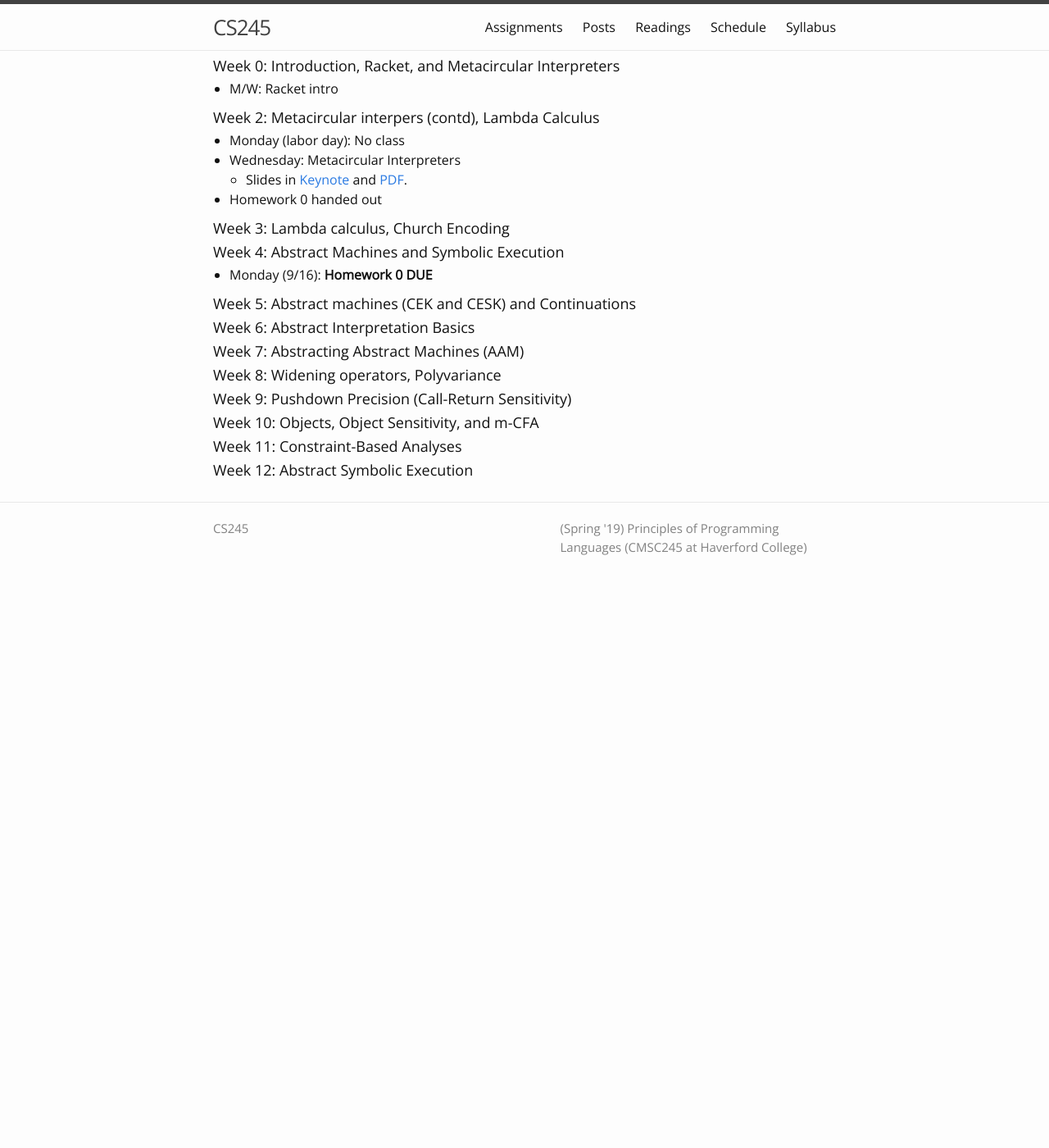
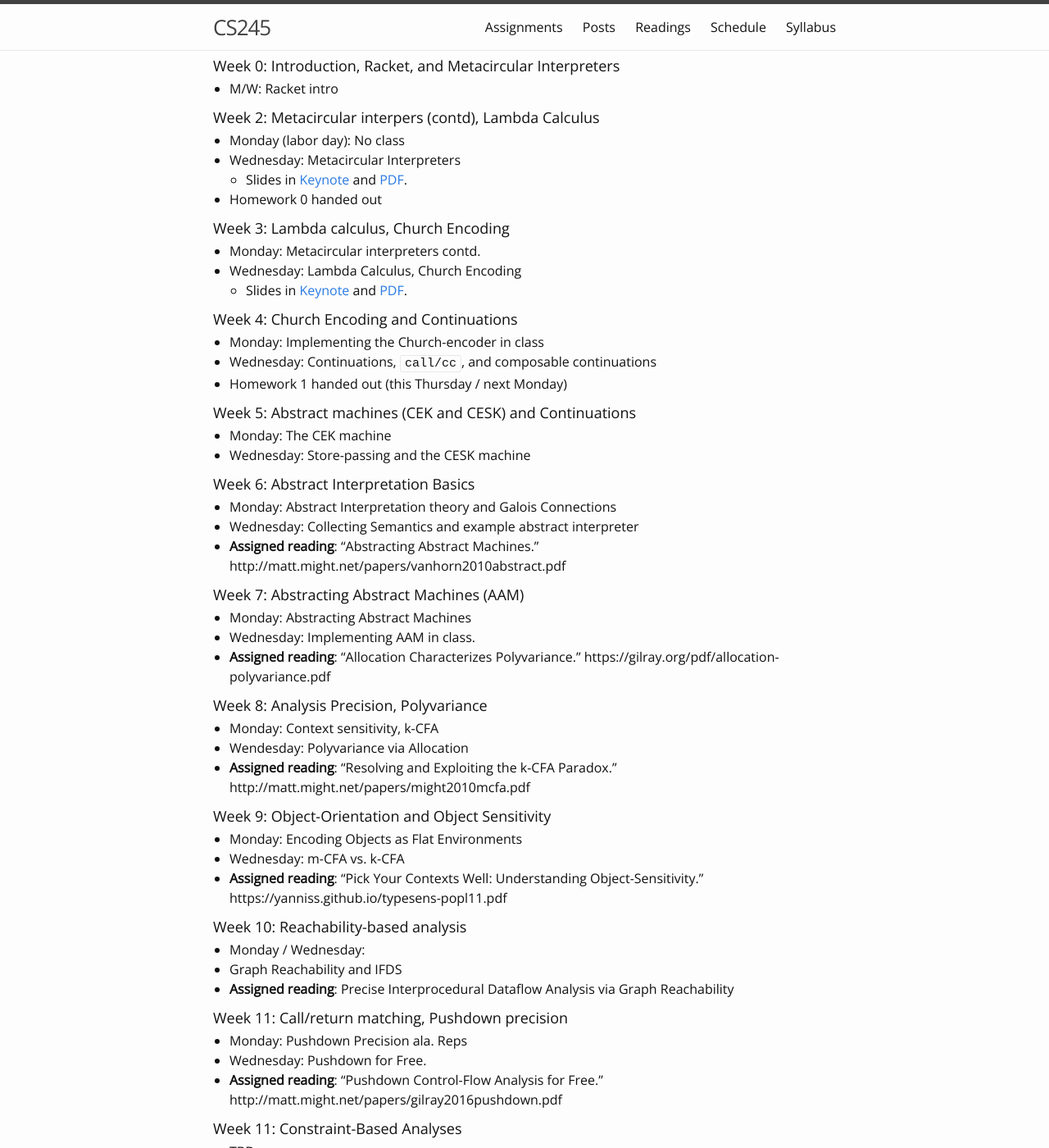
Before and after one commit to kmicinski/program-analysis, a Jekyll site: the page built from schedule.md, in a window 1280 px wide and 1400 px high. Shown: the whole window at 82% size. Built offline with Jekyll 4.4.1, drawn with Linux system fonts in a browser that asks for light colours; nearby versions of some CDN libraries; some of the changed text lies outside the part shown.

Commit message:
schedule

```diff
--- a/schedule.md
+++ b/schedule.md
@@ -16,22 +16,70 @@ layout: page
 
 #### Week 3: Lambda calculus, Church Encoding
 
-#### Week 4: Abstract Machines and Symbolic Execution
+- Monday: Metacircular interpreters contd.
+- Wednesday: Lambda Calculus, Church Encoding
+  - Slides in [Keynote]({{'/assets/slides/lambda-calculus-church-encoding.key' | absolute_url}}) and [PDF]({{'/assets/slides/lambda-calculus-church-encoding.key' | absolute_url}}).
 
-- Monday (9/16): **Homework 0 DUE**
+#### Week 4: Church Encoding and Continuations
+
+- Monday: Implementing the Church-encoder in class
+- Wednesday: Continuations, `call/cc`, and composable continuations
+- Homework 1 handed out (this Thursday / next Monday)
 
 #### Week 5: Abstract machines (CEK and CESK) and Continuations
 
+- Monday: The CEK machine
+- Wednesday: Store-passing and the CESK machine
+
 #### Week 6: Abstract Interpretation Basics
+
+- Monday: Abstract Interpretation theory and Galois Connections
+- Wednesday: Collecting Semantics and example abstract interpreter
+- **Assigned reading**: "Abstracting Abstract Machines." http://matt.might.net/papers/vanhorn2010abstract.pdf
 
 #### Week 7: Abstracting Abstract Machines (AAM)
 
-#### Week 8: Widening operators, Polyvariance
+- Monday: Abstracting Abstract Machines
+- Wednesday: Implementing AAM in class.
+- **Assigned reading**: "Allocation Characterizes Polyvariance." https://gilray.org/pdf/allocation-polyvariance.pdf
 
-#### Week 9: Pushdown Precision (Call-Return Sensitivity)
+#### Week 8: Analysis Precision, Polyvariance
 
-#### Week 10: Objects, Object Sensitivity, and m-CFA
+- Monday: Context sensitivity, k-CFA
+- Wendesday: Polyvariance via Allocation
+- **Assigned reading**: "Resolving and Exploiting the k-CFA Paradox." http://matt.might.net/papers/might2010mcfa.pdf
+
+#### Week 9: Object-Orientation and Object Sensitivity
+
+- Monday: Encoding Objects as Flat Environments
+- Wednesday: m-CFA vs. k-CFA
+- **Assigned reading**: "Pick Your Contexts Well: Understanding Object-Sensitivity." https://yanniss.github.io/typesens-popl11.pdf
+
+#### Week 10: Reachability-based analysis
+
+- Monday / Wednesday:
+- Graph Reachability and IFDS
+- **Assigned reading**: Precise Interprocedural Dataflow Analysis via Graph Reachability
+
+#### Week 11: Call/return matching, Pushdown precision
+
+- Monday: Pushdown Precision ala. Reps
+- Wednesday: Pushdown for Free.
+- **Assigned reading**: "Pushdown Control-Flow Analysis for Free." http://matt.might.net/papers/gilray2016pushdown.pdf
 
 #### Week 11: Constraint-Based Analyses
 
-#### Week 12: Abstract Symbolic Execution
+- TBD
+
+#### Week 12: Symbolic Execution
+
+- TBD
+
+#### Week 13: Abstract Symbolic Execution
+
+- **Assigned Reading** "Higher order symbolic execution for contract verification and refutation"
+ - https://www.cambridge.org/core/services/aop-cambridge-core/content/view/129E10B4113242ABB0B7D6890CCFDBC9/S0956796816000216a.pdf/higher_order_symbolic_execution_for_contract_verification_and_refutation.pdf
+
+#### Week 14: Abstracting Definitional Interpreters
+
+- **Assigned Reading**: "Abstracting Definitional Interpreters." https://arxiv.org/pdf/1707.04755.pdf
```
